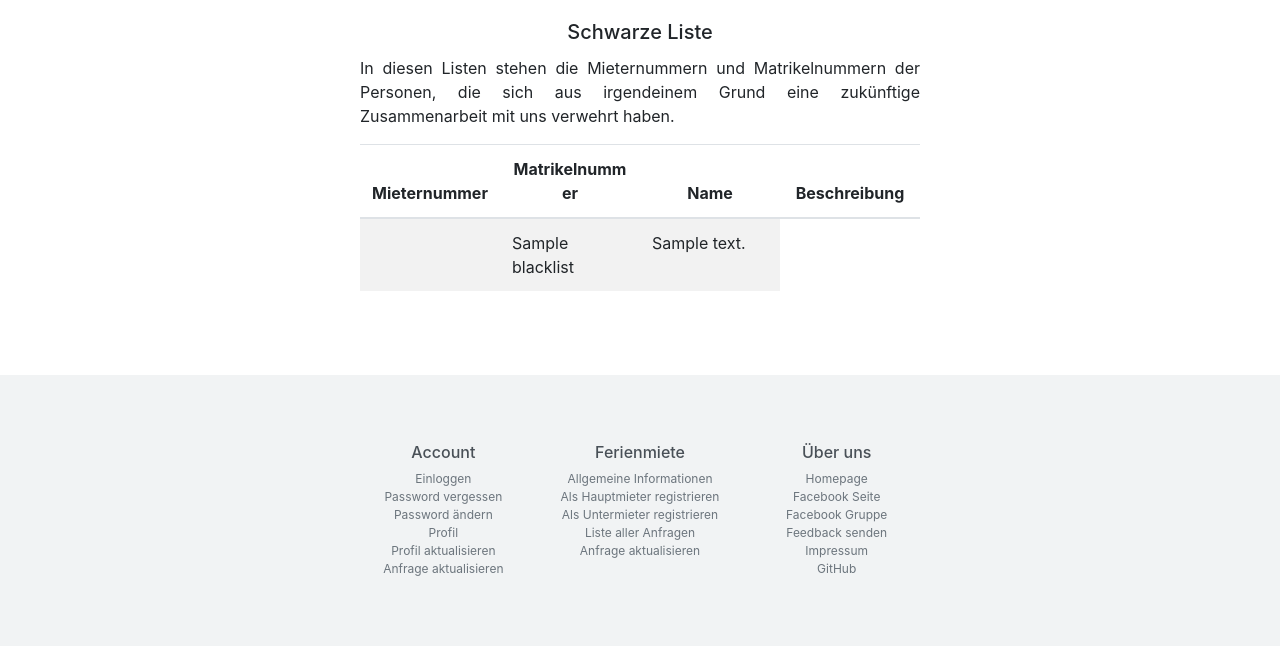
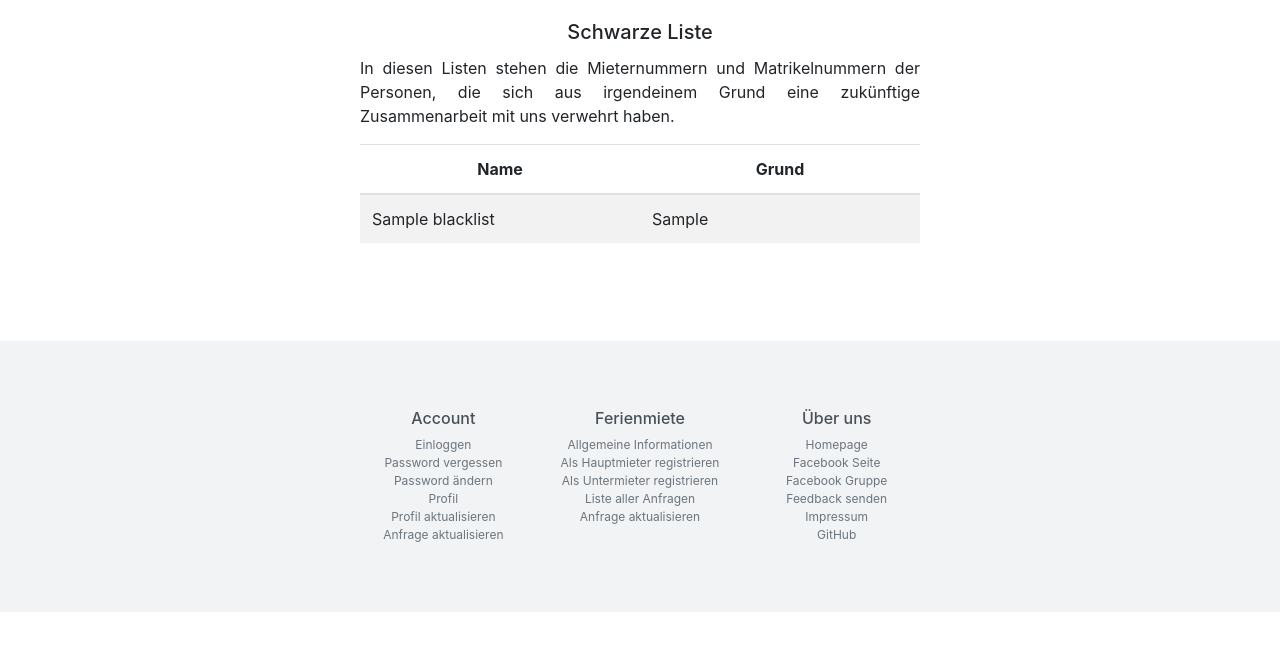
Before and after one commit to milesstoetzner/straussi3-subtenancy, a Django app: page /tenants/blacklist/ in a window 1280 px wide. Shown: the part 188-834 px from the top of the page. After the commit the page ends 800 px from the top, so only its background shows below. Run offline with Django 3.2, Linux system fonts and the light colour scheme; a user stored in the database is signed in; tables that the repository leaves empty hold one stand-in row (values such as "Sample post"); parts of the project's set-up code (start-up, migrations or seed data) failed here and were passed over; some libraries are stand-ins or nearby versions.

Commit message:
removed blockedtenantid and blockestundentid

```diff
--- a/subtenancy/settings.py
+++ b/subtenancy/settings.py
@@ -72,6 +72,7 @@ WSGI_APPLICATION = 'subtenancy.wsgi.application'
 # Database
 # https://docs.djangoproject.com/en/2.1/ref/settings/#databases
 """
+
 DATABASES = {
     'default': {
         'ENGINE': 'django.db.backends.sqlite3',
--- a/tenants/admin.py
+++ b/tenants/admin.py
@@ -1,13 +1,11 @@
 from django.contrib import admin
 from simple_history.admin import SimpleHistoryAdmin
-from .models import User, MainTenant, SubTenant, ResidentialHome, BlockedTenantID, BlockedStudentID, Feedback, Blacklist
+from .models import User, MainTenant, SubTenant, ResidentialHome, Feedback, Blacklist
 
 
 admin.site.register(User, SimpleHistoryAdmin)
 admin.site.register(MainTenant, SimpleHistoryAdmin)
 admin.site.register(SubTenant, SimpleHistoryAdmin)
 admin.site.register(ResidentialHome, SimpleHistoryAdmin)
-admin.site.register(BlockedTenantID, SimpleHistoryAdmin)
-admin.site.register(BlockedStudentID, SimpleHistoryAdmin)
 admin.site.register(Blacklist, SimpleHistoryAdmin)
 admin.site.register(Feedback, SimpleHistoryAdmin)
--- a/tenants/forms.py
+++ b/tenants/forms.py
@@ -1,6 +1,6 @@
 from django.forms import ModelForm, DateInput, Select, Textarea
-from .models import User, MainTenant, SubTenant, ResidentialHome, BlockedTenantID, BlockedStudentID, Feedback
-from django.contrib.auth.forms import UserCreationForm, UserChangeForm
+from .models import User, MainTenant, SubTenant, ResidentialHome, Blacklist, Feedback
+from django.contrib.auth.forms import UserCreationForm
 from django.utils.translation import gettext_lazy as _
 
 BOOLEAN_CHOICES = ((False, _('Nein')), (True, _('Ja')))
@@ -24,6 +24,18 @@ class UserForm(UserCreationForm):
     """
     Creates a user extended by birthday and phone number.
     """
+
+    def clean(self):
+        cleaned_data = super().clean()
+        first_name = cleaned_data.get('first_name')
+        last_name = cleaned_data.get('last_name')
+
+        # check blacklist
+        if first_name and last_name:
+            blocked = Blacklist.objects.filter(name__icontains=first_name + ' ' + last_name)
+            if blocked:
+                self.add_error('first_name', _('Dein Name steht auf der schwarzen Liste!'))
+                self.add_error('last_name', _('Dein Name steht auf der schwarzen Liste!'))
 
     class Meta:
         fields = ['username', 'first_name', 'last_name', 'email', 'password1', 'password2', 'birthday', 'phone_number']
@@ -55,15 +67,6 @@ class MainTenantForm(ModelForm):
         house_number = cleaned_date.get('house_number')
         room_number = cleaned_date.get('room_number')
         rent = cleaned_date.get('rent')
-        tenant_id = cleaned_date.get('tenant_id')
-
-        # check black list
-        if tenant_id:
-            try:
-                blocked = BlockedTenantID.objects.get(pk=tenant_id)
-                self.add_error('tenant_id', _('Deine Mieternummer steht auf der Schwarzen Liste!'))
-            except BlockedTenantID.DoesNotExist:
-                pass
 
         # begin_rent_agreement < end_rent_agreement
         if begin_rent_agreement and end_rent_agreement:
@@ -117,17 +120,8 @@ class SubTenantForm(ModelForm):
 
     def clean(self):
         cleaned_date = super().clean()
-        student_id = cleaned_date.get('student_id')
         begin_subtenancy = cleaned_date.get('begin_subtenancy')
         end_subtenancy = cleaned_date.get('end_subtenancy')
-
-        # check black list
-        if student_id:
-            try:
-                blocked = BlockedStudentID.objects.get(pk=student_id)
-                self.add_error('student_id', _('Deine Matrikelnummer steht auf der Schwarzen Liste!'))
-            except BlockedStudentID.DoesNotExist:
-                pass
 
         # begin_subtenancy < end_subtenancy
         if begin_subtenancy and end_subtenancy:
--- a/tenants/models.py
+++ b/tenants/models.py
@@ -48,55 +48,14 @@ class ResidentialHome(models.Model):
         verbose_name_plural = _('Wohnheime')
 
 
-class BlockedTenantID(models.Model):
-    """
-    Model for a blocked tenant id. A maintenant with this id can not register an account.
-    Every change to a record is logged.
-    """
-
-    id = models.PositiveIntegerField(_('Mieterummer'), unique=True, primary_key=True)
-    description = models.CharField(_('Beschreibung'), max_length=500, blank=True)
-
-    history = HistoricalRecords()
-
-    def __str__(self):
-        return str(self.id)
-
-    class Meta:
-        verbose_name = _('Blockierte Mieternummer')
-        verbose_name_plural = _('Blockierte Mieternummern')
-
-
-class BlockedStudentID(models.Model):
-    """
-    Model for a blocked student id. A subtenant with this id can not register an account.
-    Every change to a record is logged.
-    """
-
-    id = models.PositiveIntegerField(_('Matrikelnummer'), unique=True, primary_key=True)
-    description = models.CharField(_('Beschreibung'), max_length=500, blank=True)
-
-    history = HistoricalRecords()
-
-    def __str__(self):
-        return str(self.id)
-
-    class Meta:
-        verbose_name = _('Blockierte Matrikelnummer')
-        verbose_name_plural = _('Blockierte Matrikelnummern')
-
-
 class Blacklist(models.Model):
     """
     Model for a blocked student id. A subtenant with this id can not register an account.
     Every change to a record is logged.
     """
 
-    tenant_id = models.PositiveIntegerField(_('Mieternummer'), unique=True, null=True, blank=True)
-    student_id = models.PositiveIntegerField(_('Matrikelnummer'), unique=True, null=True, blank=True)
     name = models.CharField(_('Vollständiger Name'), max_length=500, unique=True)
-    email = models.EmailField(_('Email Adresse'), max_length=150, unique=True, null=True, blank=True)
-    description = models.CharField(_('Beschreibung'), max_length=500)
+    reason = models.CharField(_('Beschreibung'), max_length=500)
 
     history = HistoricalRecords()
 
--- a/tenants/templates/tenants/blacklist.html
+++ b/tenants/templates/tenants/blacklist.html
@@ -18,10 +18,8 @@
 
                         <thead>
                         <tr>
-                            <th>{% trans "Mieternummer" %}</th>
-                            <th>{% trans "Matrikelnummer" %}</th>
                             <th>{% trans "Name" %}</th>
-                            <th>{% trans "Beschreibung" %}</th>
+                            <th>{% trans "Grund" %}</th>
                         </tr>
 
                         </thead>
@@ -31,9 +29,8 @@
                         {% for blocked in blacklist %}
 
                             <tr>
-                                <td style="vertical-align: middle">{{ blocked.tenand_id }}</td>
                                 <td class="text-block" style="white-space: break-word; vertical-align: middle">{{ blocked.name }}</td>
-                                <td class="text-block" style="white-space: break-word;">{{ blocked.description }}</td>
+                                <td class="text-block" style="white-space: break-word;">{{ blocked.reason }}</td>
                             </tr>
 
                         {% endfor %}
--- a/tenants/views.py
+++ b/tenants/views.py
@@ -1,5 +1,5 @@
 from django.db.transaction import atomic
-from tenants.models import User, SubTenant, BlockedTenantID, BlockedStudentID, Blacklist
+from tenants.models import User, SubTenant, Blacklist
 from tenants.forms import UserForm, UserUpdateForm, MainTenantForm, MainTenantUpdateForm, SubTenantForm, \
     SubTenantUpdateForm, FeedbackForm, RequestUpdateForm
 from django.urls import reverse
@@ -389,7 +389,7 @@ def contact_subtenant(request, pk):
 
 
 @login_required()
-@permission_required(['tenants.view_blockedtenantid', 'tenants.view_blockedstudentid'])
+@permission_required(['tenants.view_blacklist'])
 @require_GET
 def blacklist(request):
     """
```
Also changed, not shown: README.md, tenants/migrations/0041_auto_20190313_1936.py (added).
